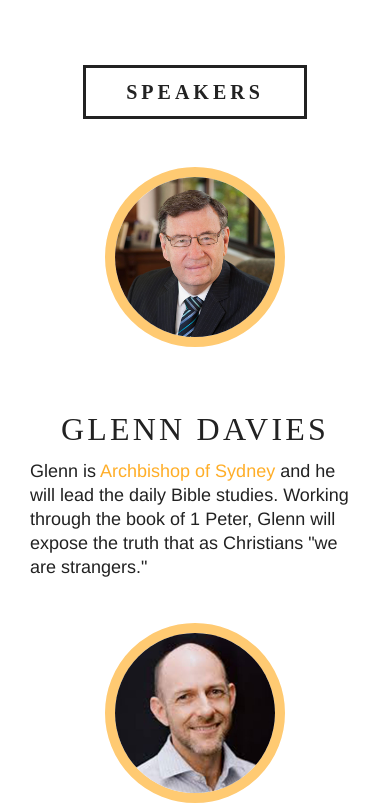
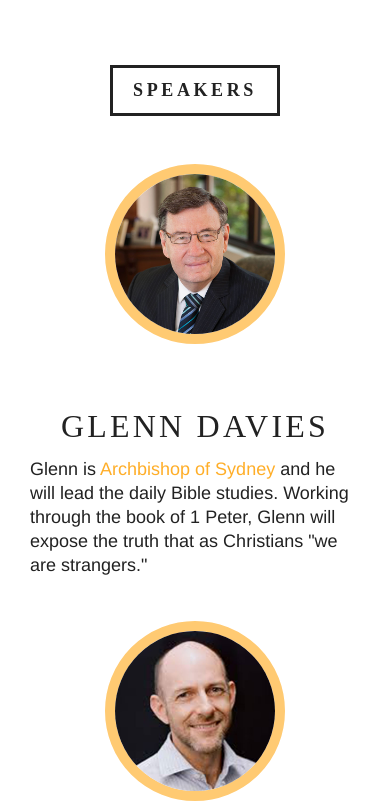
Before and after one commit to bryanjhickey/cms_summerundertheson, a website: page index.html in a window 390 px wide. Shown: the part 1651-2457 px from the top of the page. Drawn offline with Linux system fonts and the light colour scheme; some packages are replaced by stand-ins of ours.

Commit message:
update mobile styles

```diff
--- a/scss/custom/_layout.scss
+++ b/scss/custom/_layout.scss
@@ -179,8 +179,8 @@ header {
 	color: $jet;
 	border: 3px solid $jet;
 	@media #{$small-only} {
-		padding: rem-calc(10) rem-calc(40);
-		font-size: rem-calc(20);
+		padding: rem-calc(10) rem-calc(20);
+		font-size: rem-calc(18);
 	}
 	&.pricing-header {
 		line-height: 1;
```
Also changed, not shown: css/app.css, 1 other file.
